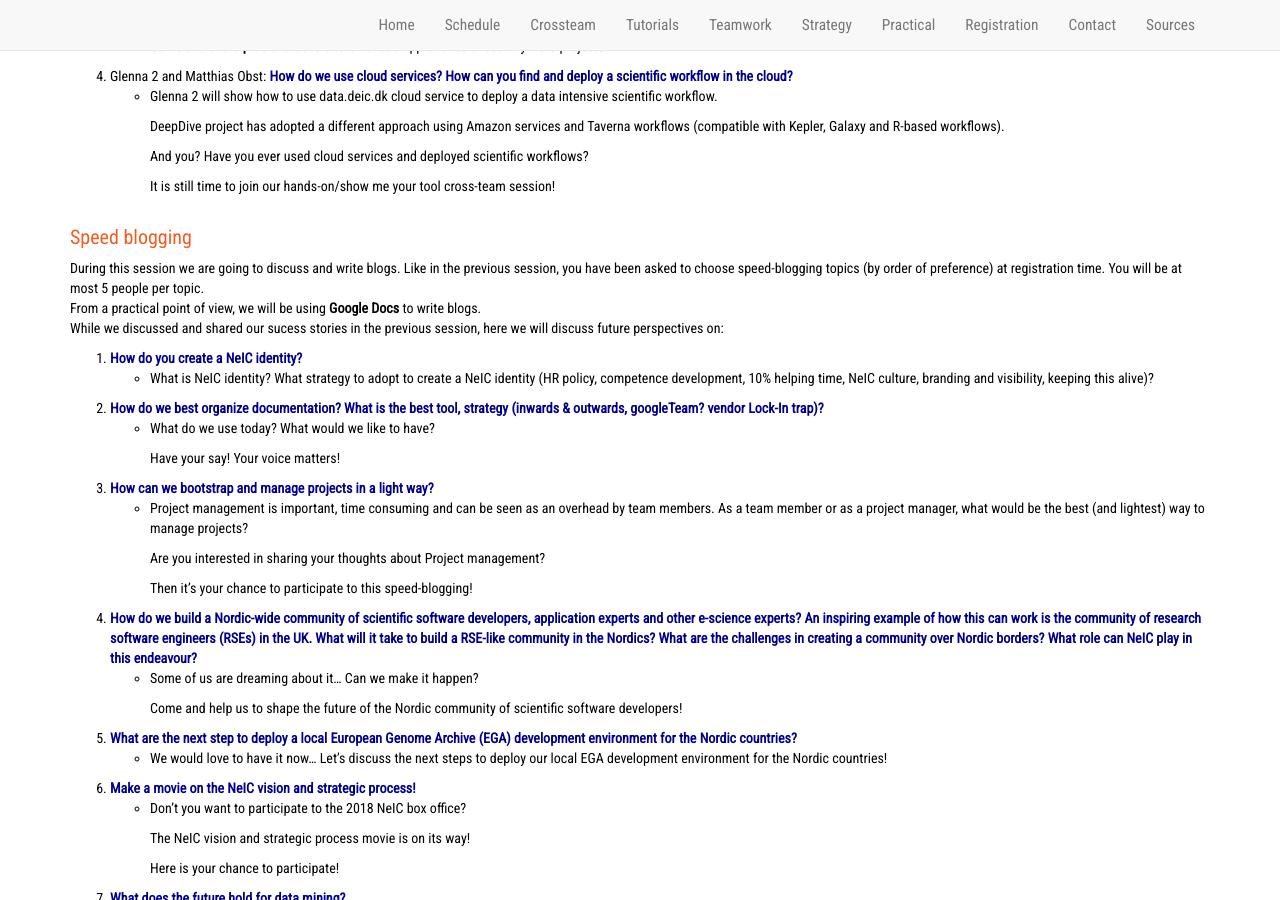
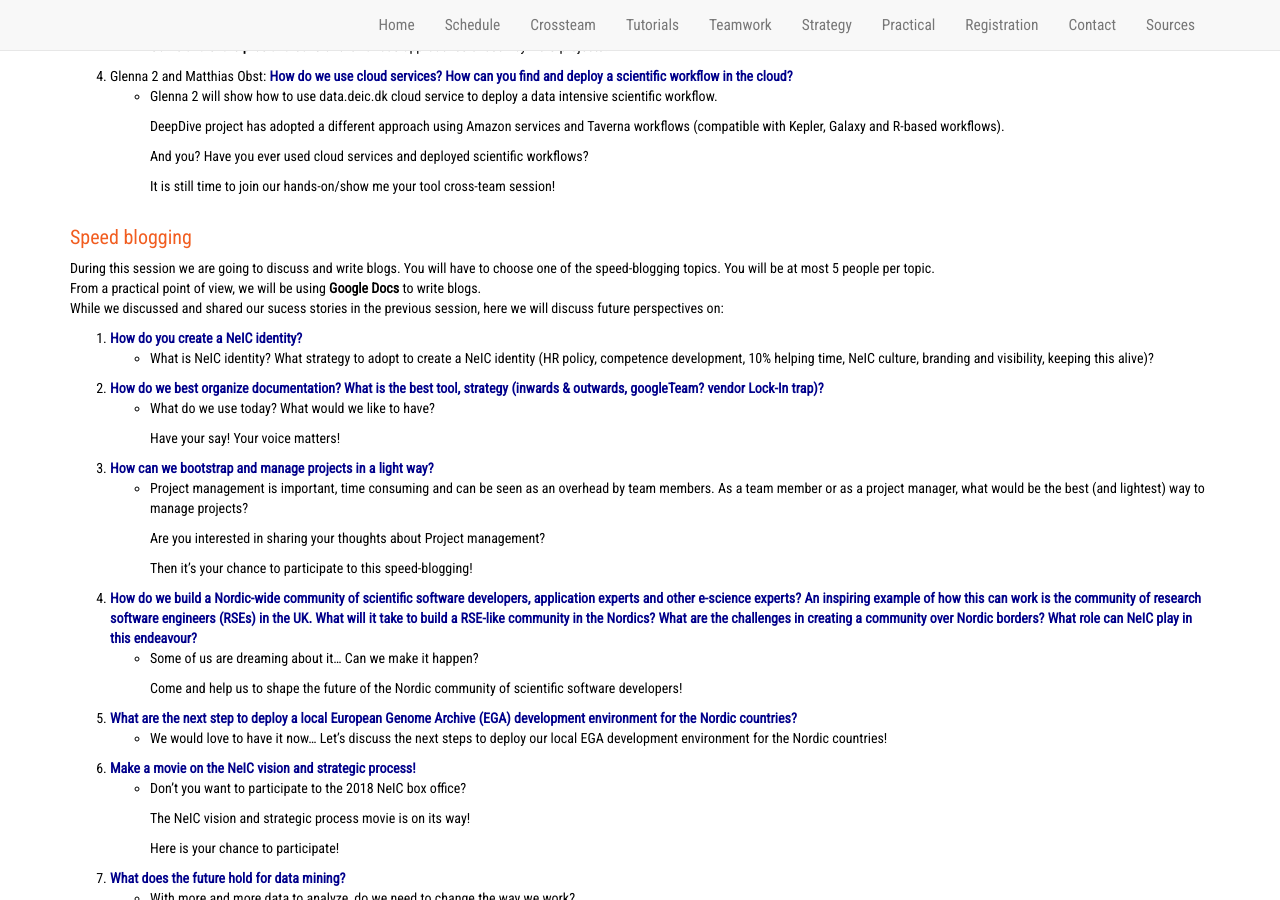
Before and after one commit to neicnordic/ahm18.neic.nordforsk.org, a Jekyll site: the page built from crossteam.md, in a window 1280 px wide and 900 px high, scrolled down 1010 px. Built offline with Jekyll 4.4.1, drawn with Linux system fonts in a browser that asks for light colours; nearby versions of some CDN libraries.

Commit message:
updated info about selection of speed-blogging topic

```diff
--- a/_includes/crossteams.html
+++ b/_includes/crossteams.html
@@ -65,7 +65,7 @@
     <div class="col-lg-12">
 	<h3>Speed blogging</h3>
 
-     During this session we are going to discuss and write blogs. Like in the previous session, you have been asked to choose speed-blogging topics (by order of preference) at registration time. You will be at most 5 people per topic.
+     During this session we are going to discuss and write blogs. You will have to choose one of the speed-blogging topics. You will be at most 5 people per topic.
 
       <br>
       From a practical point of view, we will be using <b>Google Docs</b> to write blogs.
```
